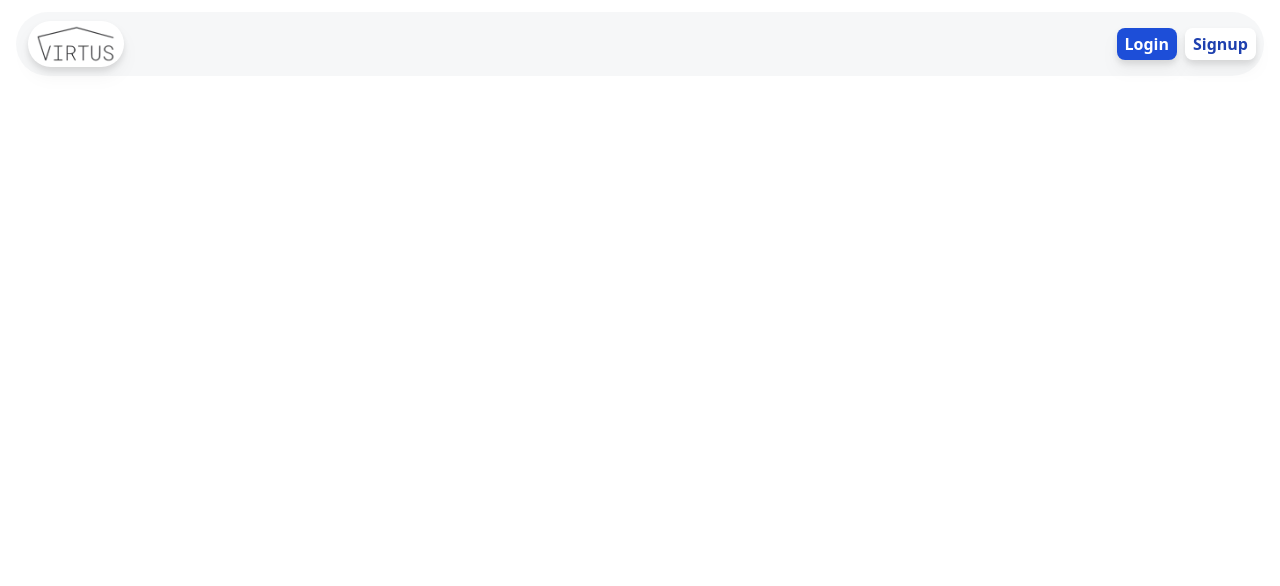
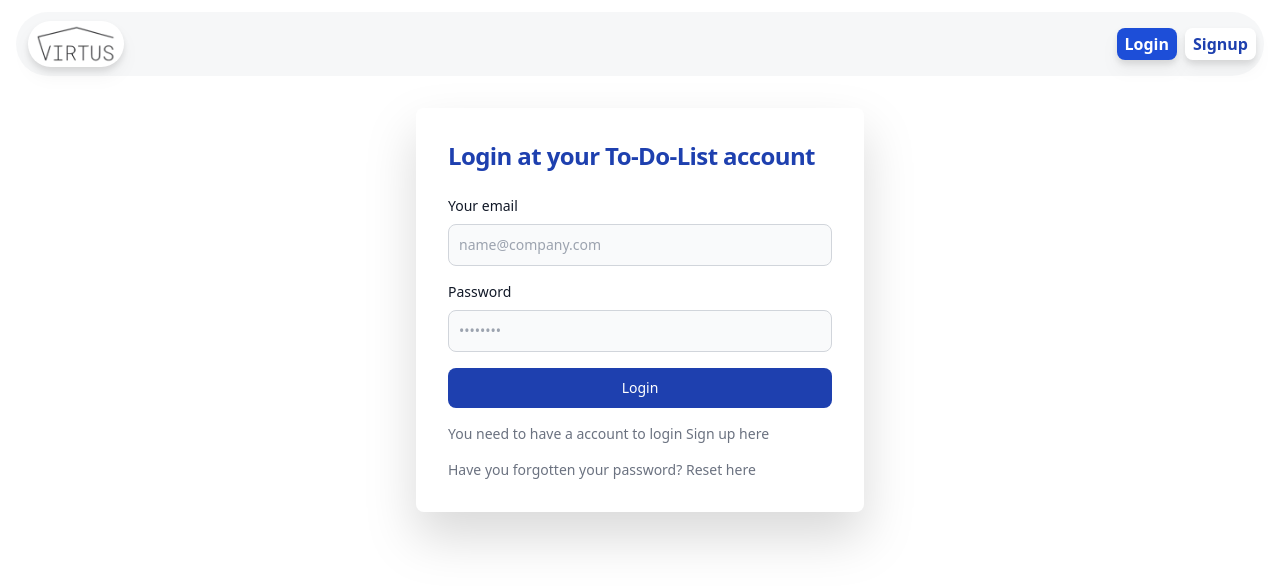
Before and after one commit to Jaime5Alvarez/Frontend-TDL, a React (Vite) app: page /login in a window 1280 px wide. Shown: the top 586 px of the page. Built offline with nearby package versions, Linux system fonts and the light colour scheme; no server answers.

Commit message:
verifying email

```diff
--- a/src/App.tsx
+++ b/src/App.tsx
@@ -1,11 +1,17 @@
 import "./App.css";
-import { Route, BrowserRouter as Router, Routes } from "react-router-dom";
+import {
+  Route,
+  BrowserRouter as Router,
+  Routes,
+  useNavigate,
+} from "react-router-dom";
 import { Home } from "./components/home/main/home";
 import { Signup } from "./components/Signup/Signup";
 import { Login } from "./components/Login/Login";
 import { Header } from "./components/header/main/header";
 import { ToastContainer } from "react-toastify";
 import "react-toastify/dist/ReactToastify.css";
+import { VerifyEmail } from "./components/verify-Email/VerifyEmail";
 
 function App() {
   return (
@@ -20,6 +26,7 @@ function App() {
               <Route path="/" element={<Home />} />
               <Route path="/signup" element={<Signup />} />
               <Route path="/login" element={<Login />} />
+              <Route path="/user/email-verify/" element={<VerifyEmail />} />
             </Routes>
           </main>
         </div>
--- /dev/null
+++ b/src/application/screens/LoadingSpinner.tsx
@@ -0,0 +1,23 @@
+export function LoadingSpinner({ className }: { className: string }) {
+  return (
+    <div role="status" className="flex justify-center   ">
+      <svg
+        aria-hidden="true"
+        className={`${className}  text-gray-200 animate-spin  fill-blue-800`}
+        viewBox="0 0 100 101"
+        fill="none"
+        xmlns="http://www.w3.org/2000/svg"
+      >
+        <path
+          d="M100 50.5908C100 78.2051 77.6142 100.591 50 100.591C22.3858 100.591 0 78.2051 0 50.5908C0 22.9766 22.3858 0.59082 50 0.59082C77.6142 0.59082 100 22.9766 100 50.5908ZM9.08144 50.5908C9.08144 73.1895 27.4013 91.5094 50 91.5094C72.5987 91.5094 90.9186 73.1895 90.9186 50.5908C90.9186 27.9921 72.5987 9.67226 50 9.67226C27.4013 9.67226 9.08144 27.9921 9.08144 50.5908Z"
+          fill="currentColor"
+        />
+        <path
+          d="M93.9676 39.0409C96.393 38.4038 97.8624 35.9116 97.0079 33.5539C95.2932 28.8227 92.871 24.3692 89.8167 20.348C85.8452 15.1192 80.8826 10.7238 75.2124 7.41289C69.5422 4.10194 63.2754 1.94025 56.7698 1.05124C51.7666 0.367541 46.6976 0.446843 41.7345 1.27873C39.2613 1.69328 37.813 4.19778 38.4501 6.62326C39.0873 9.04874 41.5694 10.4717 44.0505 10.1071C47.8511 9.54855 51.7191 9.52689 55.5402 10.0491C60.8642 10.7766 65.9928 12.5457 70.6331 15.2552C75.2735 17.9648 79.3347 21.5619 82.5849 25.841C84.9175 28.9121 86.7997 32.2913 88.1811 35.8758C89.083 38.2158 91.5421 39.6781 93.9676 39.0409Z"
+          fill="currentFill"
+        />
+      </svg>
+      <span className="sr-only">Loading...</span>
+    </div>
+  );
+}
--- a/src/components/Login/Login.tsx
+++ b/src/components/Login/Login.tsx
@@ -1,3 +1,131 @@
+import { useState } from "react";
+import axios, { AxiosError } from "axios";
+import { useNavigate } from "react-router-dom";
+import { toast } from "react-toastify";
+import { URLS } from "../../application/urls";
+import { Router, setNavigator } from "../../navigation/Router";
+
 export const Login = () => {
-  return <></>;
+  const navigate = useNavigate();
+  setNavigator(navigate);
+  const [inputForm, setInputForm] = useState({
+    email: "",
+    password: "",
+  });
+
+  const handleChange = (e: React.ChangeEvent<HTMLInputElement>) => {
+    setInputForm({
+      ...inputForm,
+      [e.target.name]: e.target.value,
+    });
+  };
+  const handleSubmit = async (e: React.FormEvent<HTMLFormElement>) => {
+    e.preventDefault();
+
+    if (!inputForm.email || !inputForm.password) {
+      return;
+    }
+    const Toastid = toast.loading("Loading...");
+
+    try {
+      const response = await axios.post(`${URLS.BACKEND}/user/login`, {
+        email: inputForm.email,
+        password: inputForm.password,
+      });
+      const token = response.data.data.access_token;
+      const role = response.data.data.role;
+      window.localStorage.setItem("token", token);
+      window.localStorage.setItem("role", role);
+
+      Router.goToHome();
+
+      toast.update(Toastid, {
+        render: "Login successfull",
+        type: "success",
+        autoClose: 5000,
+        closeButton: true,
+        isLoading: false,
+      });
+    } catch (error) {
+      toast.update(Toastid, {
+        render: "Error logging in",
+        type: "error",
+        autoClose: 5000,
+        closeButton: true,
+        isLoading: false,
+      });
+      const err = error as AxiosError;
+      console.log(err.response?.data);
+    }
+  };
+
+  return (
+    <>
+      <section className="">
+        <div className="flex flex-col items-center justify-center px-6 py-8 mx-auto">
+          <div className="w-full bg-white rounded-lg drop-shadow-2xl  max-w-md   ">
+            <div className="p-6 space-y-4 md:space-y-6 sm:p-8">
+              <h1 className="text-xl font-bold leading-tight tracking-tight  text-blue-800 md:text-2xl ">
+                Login at your To-Do-List account
+              </h1>
+              <form className="space-y-4 " onSubmit={handleSubmit}>
+                <div>
+                  <label className="block mb-2 text-sm font-medium text-gray-900 ">
+                    Your email
+                  </label>
+                  <input
+                    onChange={handleChange}
+                    value={inputForm.email}
+                    type="email"
+                    name="email"
+                    placeholder="name@company.com"
+                    className="bg-gray-50 border border-gray-300 text-gray-900 sm:text-sm rounded-lg focus:ring-primary-600 focus:border-primary-600 block w-full p-2.5 "
+                    required
+                  />
+                </div>
+
+                <div>
+                  <label className="block mb-2 text-sm font-medium text-gray-900 ">
+                    Password
+                  </label>
+                  <input
+                    onChange={handleChange}
+                    value={inputForm.password}
+                    type="password"
+                    name="password"
+                    id="password"
+                    placeholder="••••••••"
+                    className="bg-gray-50 border border-gray-300 text-gray-900 sm:text-sm rounded-lg focus:ring-primary-600 focus:border-primary-600 block w-full p-2.5 "
+                    required
+                  />
+                </div>
+
+                <button className="w-full text-white bg-blue-800 hover:bg-opacity-90 focus:ring-4 focus:outline-none focus:ring-primary-300 font-medium rounded-lg text-sm px-5 py-2.5 text-center ">
+                  Login
+                </button>
+                <p className="text-sm font-light text-gray-500 ">
+                  You need to have a account to login{""}
+                  <a
+                    onClick={() => Router.goToSignUp()}
+                    className="font-medium text-primary-600 hover:underline"
+                  >
+                    {""} Sign up here
+                  </a>
+                </p>
+                <p className="text-sm font-light text-gray-500 ">
+                  Have you forgotten your password?
+                  <a
+                    onClick={() => navigate("/trainer/reset-password")}
+                    className="font-medium text-primary-600 hover:underline"
+                  >
+                    {""} Reset here
+                  </a>
+                </p>
+              </form>
+            </div>
+          </div>
+        </div>
+      </section>
+    </>
+  );
 };
--- a/src/components/Signup/Signup.tsx
+++ b/src/components/Signup/Signup.tsx
@@ -1,9 +1,9 @@
 import axios, { AxiosError } from "axios";
 import { useState } from "react";
-import { useNavigate } from "react-router-dom";
 import { toast } from "react-toastify";
 import { URLS } from "../../application/urls";
 import { Router, setNavigator } from "../../navigation/Router";
+import { useNavigate } from "react-router-dom";
 
 export const Signup = () => {
   const navigate = useNavigate();
@@ -41,9 +41,9 @@ export const Signup = () => {
         password: inputFormSignUp.password,
       });
 
-      Router.goToHome();
+      Router.goToLogin();
       toast.update(Toastid, {
-        render: "Trainer account created",
+        render: "Trainer created, check your email",
         type: "success",
         autoClose: 5000,
         closeButton: true,
--- a/src/components/header/main/header.tsx
+++ b/src/components/header/main/header.tsx
@@ -1,8 +1,8 @@
-import { useNavigate } from "react-router-dom";
 import { PrimaryButton } from "../../buttons/PrimaryButton";
 import { Router, setNavigator } from "../../../navigation/Router";
 import { SecondaryButton } from "../../buttons/SecondaryButton";
 import Logo from "../../../assets/VIRTUS_transparentazo-removebg-preview.png";
+import { useNavigate } from "react-router-dom";
 export const Header = () => {
   const navigate = useNavigate();
   setNavigator(navigate);
--- /dev/null
+++ b/src/components/verify-Email/VerifyEmail.tsx
@@ -0,0 +1,38 @@
+import { useEffect } from "react";
+import { LoadingSpinner } from "../../application/screens/LoadingSpinner";
+import axios from "axios";
+import { URLS } from "../../application/urls";
+import { toast } from "react-toastify";
+import { Router } from "../../navigation/Router";
+export const VerifyEmail = () => {
+  const token = new URLSearchParams(location.search).get("token");
+
+  const VerifyToken = async () => {
+    try {
+      await axios.post(`${URLS.BACKEND}/user/email-verify/`, {
+        token: token,
+      });
+      toast.success("Email verified");
+      Router.goToLogin();
+    } catch (e) {
+      toast.error("something went wrong");
+      // Router.goToHome();
+      console.log(e);
+    }
+  };
+  useEffect(() => {
+    if (token) {
+      VerifyToken();
+    } else {
+      toast.error("Invalid Token");
+      Router.goToHome();
+    }
+  }, []);
+  return (
+    <>
+      <div className="mt-8">
+        <LoadingSpinner className="w-20 h-20" />
+      </div>
+    </>
+  );
+};
```
Also changed, not shown: 1 other file (tests, documents, lock files or other folders).
